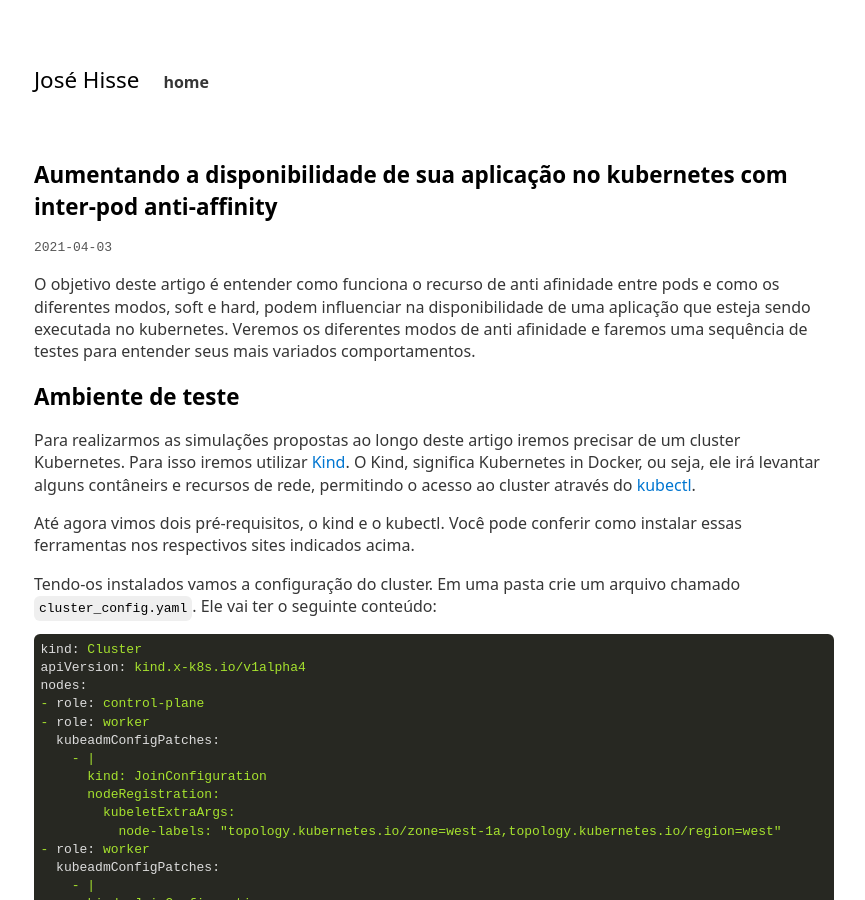
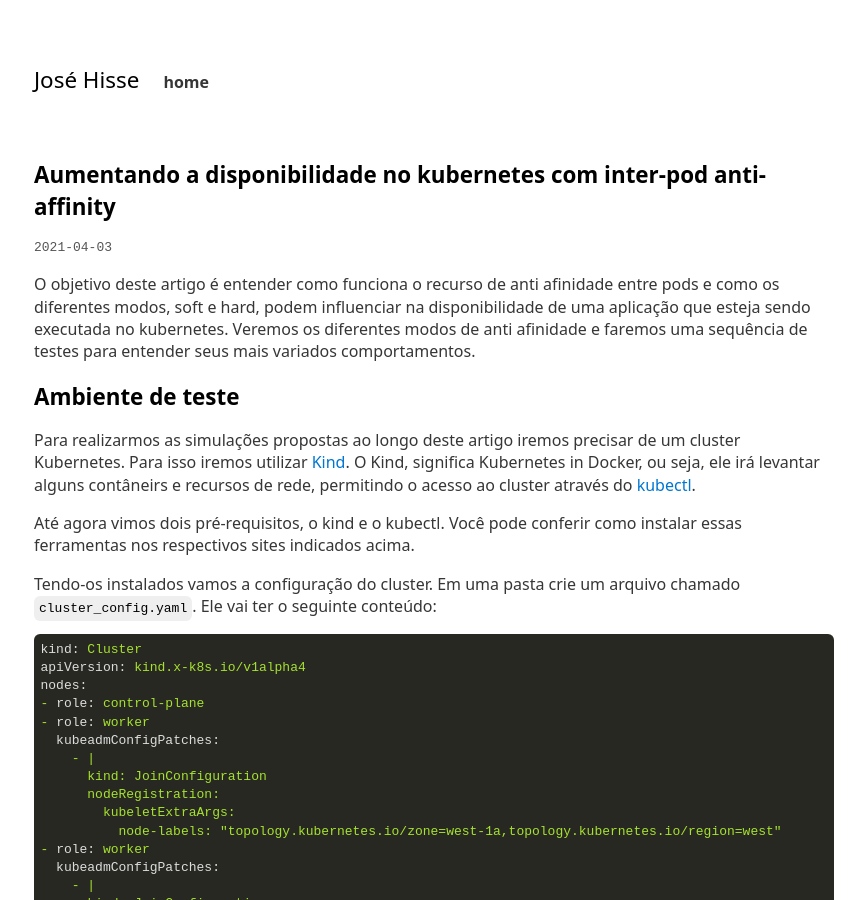
Before and after one commit to jhisse/jhisse.github.io, a Jekyll site: the page built from _posts/2021-04-03-aumentando-disponibilidade-com-inter-pod-anti-affinity.md, in a window 1280 px wide and 900 px high. Shown: the whole window, without its empty margins (206-1071 px from the left). Built offline with Jekyll 4.4.1, drawn with Linux system fonts in a browser that asks for light colours.

Commit message:
rename article

```diff
--- a/_posts/2021-04-03-aumentando-disponibilidade-com-inter-pod-anti-affinity.md
+++ b/_posts/2021-04-03-aumentando-disponibilidade-com-inter-pod-anti-affinity.md
@@ -1,5 +1,5 @@
 ---
-title: Aumentando a disponibilidade de sua aplicação no kubernetes com inter-pod anti-affinity
+title: Aumentando a disponibilidade no kubernetes com inter-pod anti-affinity
 date: 2021-04-03
 layout: post
 ---
```
